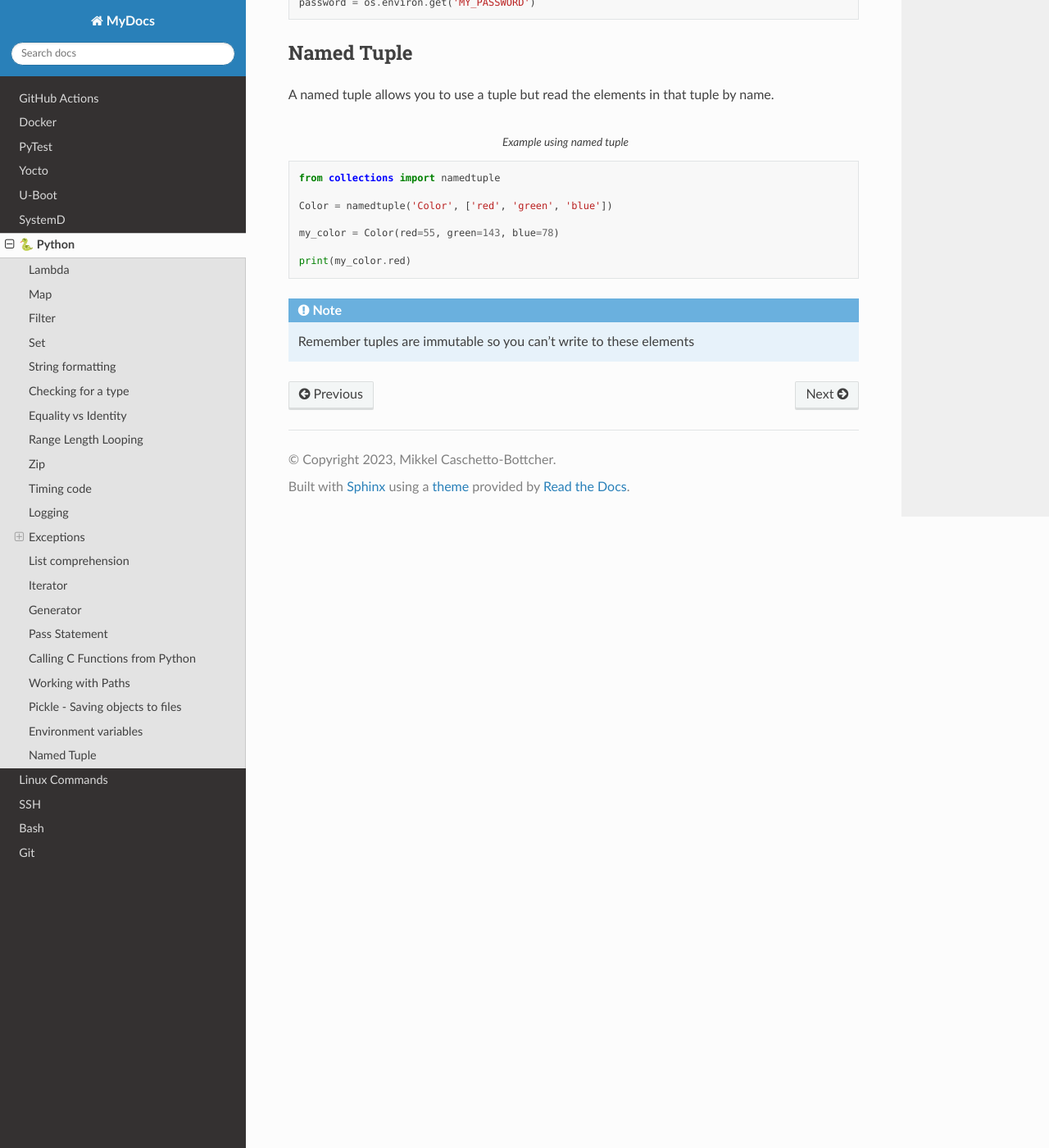
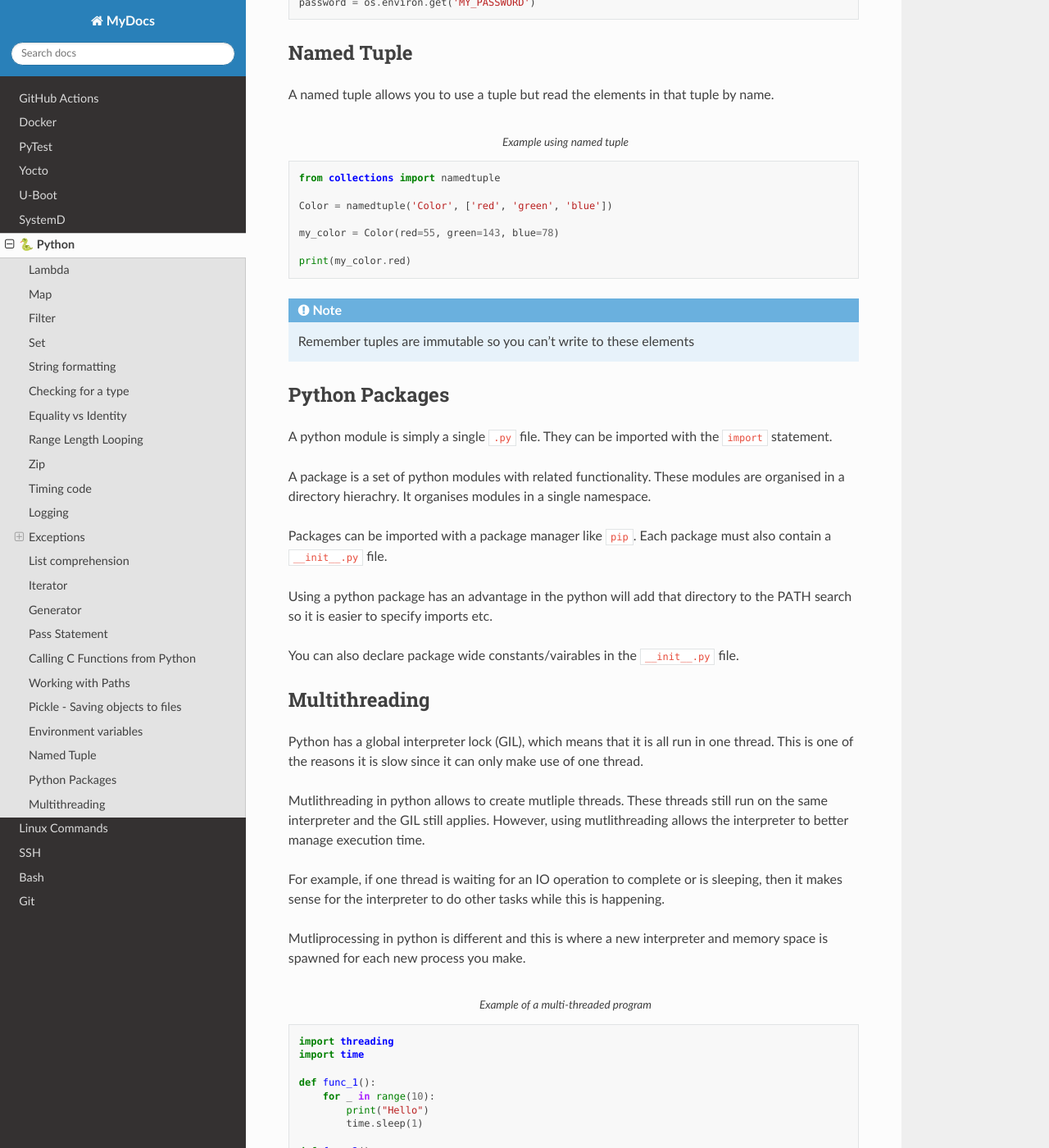
Before and after one commit to mcbottcher/my_docs, a Sphinx documentation site: the page built from docs/source/python.rst, in a window 1280 px wide and 1400 px high, scrolled down 8726 px. Shown: the whole window at 82% size. Built offline with Sphinx 7.4.7 and the Read the Docs theme 2.0.0, drawn with Linux system fonts in a browser that asks for light colours; some of the changed text lies outside the part shown.

Commit message:
python.rst: added threading and packages

```diff
--- a/docs/source/python.rst
+++ b/docs/source/python.rst
@@ -464,3 +464,92 @@ A named tuple allows you to use a tuple but read the elements in that tuple by n
 
 .. note::
   Remember tuples are immutable so you can't write to these elements
+
+Python Packages
+---------------
+
+A python module is simply a single ``.py`` file.
+They can be imported with the ``import`` statement.
+
+A package is a set of python modules with related functionality. These modules are
+organised in a directory hierachry. It organises modules in a single namespace.
+
+Packages can be imported with a package manager like ``pip``.
+Each package must also contain a ``__init__.py`` file.
+
+Using a python package has an advantage in the python will add that directory to the
+PATH search so it is easier to specify imports etc.
+
+You can also declare package wide constants/vairables in the ``__init__.py`` file.
+
+Multithreading
+--------------
+
+Python has a global interpreter lock (GIL), which means that it is all run in one thread. This is one
+of the reasons it is slow since it can only make use of one thread.
+
+Mutlithreading in python allows to create mutliple threads. These threads still run on the same
+interpreter and the GIL still applies. However, using mutlithreading allows the interpreter to better
+manage execution time.
+
+For example, if one thread is waiting for an IO operation to complete or is sleeping, then it makes sense
+for the interpreter to do other tasks while this is happening.
+
+Mutliprocessing in python is different and this is where a new interpreter and memory space is spawned for
+each new process you make.
+
+.. code-block:: python
+  :caption: Example of a multi-threaded program
+
+  import threading
+  import time
+
+  def func_1():
+      for _ in range(10):
+          print("Hello")
+          time.sleep(1)
+
+  def func_2():
+      for _ in range(10):
+          print("World")
+          time.sleep(1)
+
+  t1 = threading.Thread(target=func_1)
+  t2 = threading.Thread(target=func_2)
+
+  t1.start()
+  t2.start()
+
+  # join pauses execution here until the specified thread is complete
+  t1.join()
+  t2.join()
+
+  print("Finish")
+
+.. warning::
+  If an exception is raised in a thread, it is not propogated back to the main thread, so you
+  need to consider how to deal with exceptions happening inside a thread you have spawned.
+
+Obviously, mutliple threads accessing the same resource at a time could cause issues.
+Threading provides a mutex lock to allow resources to be used only by one thread at a time
+
+.. code-block:: python
+  :caption: Example using mutex lock
+
+  import threading
+
+  lock = threading.Lock()
+
+  # wait for lock to be availble and aquire it
+  lock.aquire()
+
+  # ... shared resource code goes here
+
+  # allow the resource to be used by other threads
+  lock.release()
+
+  # you can also make this easier by using the with statement
+  with lock:
+    # ... shared resource code goes here
+
+  # automatically released
```
